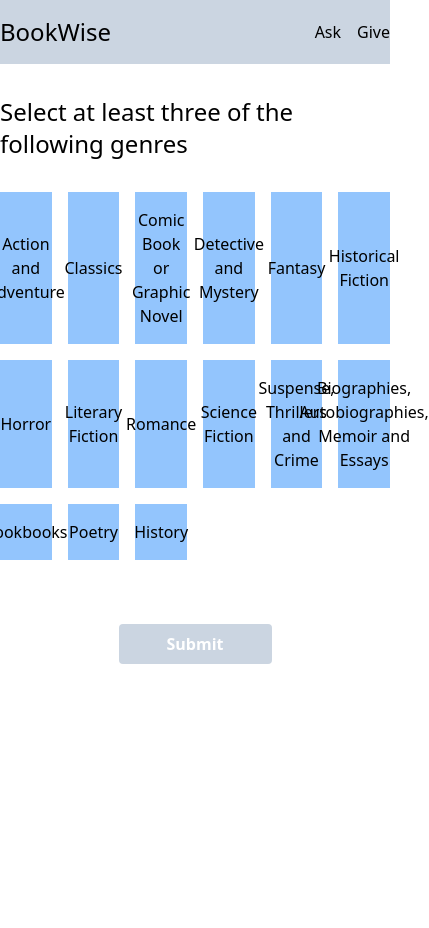
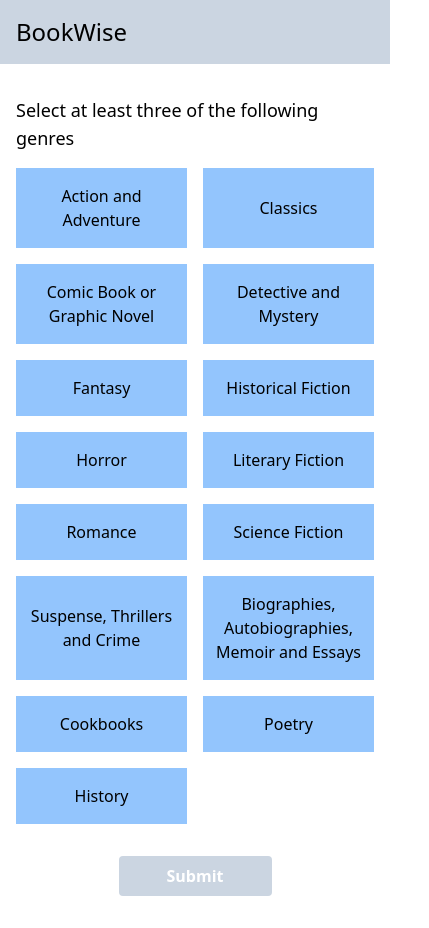
Before and after one commit to carloodq/gh_pages_depl_bookwise, a React (Vite) app: page / in a window 390 px wide. Shown: the whole page, 429 px wide, since content can reach past the window. Before the commit the page ends 844 px from the top, so only its background shows below. Built offline with nearby package versions, Linux system fonts and the light colour scheme.

Commit message:
make it responsive

```diff
--- a/src/App.tsx
+++ b/src/App.tsx
@@ -34,8 +34,8 @@
   return (
     <>
       <Header />
-      <main className="max-w-screen-xl mx-auto">
-        <h1 className="mt-8 text-2xl">
+      <main className="mx-4 md:mx-auto mb-8 md:mb-0 max-w-screen-xl">
+        <h1 className="mt-8 text-lg md:text-2xl">
           Select at least three of the following genres
         </h1>
         <Categories
@@ -44,7 +44,7 @@
             handleSelectionOfNewCategory(category)
           }
         />
-        <div className="mt-16 flex justify-center items-center">
+        <div className="mt-8 md:mt-16 flex justify-center items-center">
           <button
             disabled={noGenresSelected}
             onClick={handleGenerateSuggestion}
--- a/src/components/Categories/index.tsx
+++ b/src/components/Categories/index.tsx
@@ -10,7 +10,7 @@
   onSelectCategory,
 }) => {
   return (
-    <div className="mt-8 grid grid-cols-6 gap-x-4 gap-y-4">
+    <div className="mt-4 md:mt-8 grid grid-cols-2 md:grid-cols-6 gap-x-4 gap-y-4">
       {categories.map((category) => {
         const isSelected = selectedCategories.find((cat) => cat === category);
         const isDisabled = selectedCategories.length === 3 && !isSelected;
--- a/src/components/Header/index.tsx
+++ b/src/components/Header/index.tsx
@@ -1,9 +1,9 @@
 export const Header: React.FC = () => {
   return (
     <header className="bg-slate-300 py-4">
-      <div className="max-w-screen-xl mx-auto flex justify-between items-center">
+      <div className="mx-4 md:mx-auto md:max-w-screen-xl flex justify-between items-center">
         <div className="text-2xl">BookWise</div>
-        <nav>
+        <nav className="hidden md:block">
           <ul className="flex">
             <li className="mr-4">Ask</li>
             <li>Give</li>
--- a/src/components/Prompt/index.tsx
+++ b/src/components/Prompt/index.tsx
@@ -13,12 +13,12 @@
   } and share your recommendations!`;
 
   return (
-    <div className="mt-16 text-center">
+    <div className="mt-8 md:mt-16 md:text-center">
       <p>
         Hi, I would like to know what are your favourite books in the following
         genres?
       </p>
-      <ul className="list-disc list-inside">
+      <ul className="my-2 list-disc list-inside">
         {promptData.data.genres.map((genre) => (
           <li key={genre}>{genre}</li>
         ))}
@@ -28,7 +28,13 @@
     https://app.arsolutions.it/api/v1/prompt/${promptData.data._id[0].$oid}
     and share your recommendations!`}
       </p>
-      <CopyToClipboard text={textToCopy} onCopy={() => alert("copied")}>
+      <CopyToClipboard
+        text={textToCopy}
+        onCopy={() =>
+          //TODO: show a success message
+          alert("copied")
+        }
+      >
         <button className="border-slate-500 border-2 font-bold py-2 px-12 rounded">
           copy
         </button>
```
